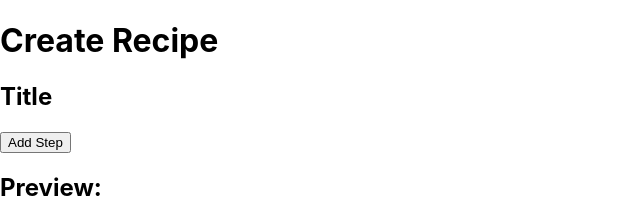
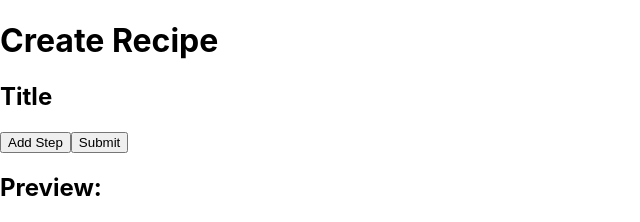
Before and after one commit to zach-habib/Biteful, a React (Create React App) app: page /create in a window 1280 px wide. Shown: the top 222 px of the page, without its empty margins (0-640 px from the left). Built offline with nearby package versions, Linux system fonts and the light colour scheme.

Commit message:
clean up code

```diff
--- a/src/routes/Create.js
+++ b/src/routes/Create.js
@@ -1,6 +1,7 @@
 import { useState } from 'react'
 import { useNavigate } from 'react-router-dom'
 import Step from './../components/Step'
+import recipesData from './../components/recipesData'
 
 let recipeData, setRecipe
 
@@ -14,23 +15,16 @@ const HandleChange = (values) => {
 
 const AddStep = () => {
 	setRecipe(prev => {
-		console.log(prev)
 		const newStep = {
 			id: prev.steps.length,
 			title: '',
 			desc: ''
 		}
-		// return [...prev.steps, newStep]
 		return { ...prev, steps: [...prev.steps, newStep] }
 	})
 }
 
 const Create = () => {
-	// [recipeData, setRecipe] = useState([{
-	// 	id: 0,
-	// 	title: '',
-	// 	desc: ''
-	// }])
 	[recipeData, setRecipe] = useState(
 		{
 			title: '',
@@ -39,8 +33,6 @@ const Create = () => {
 		}
 	)
 	let navigate = useNavigate();
-
-	console.log(recipeData.steps)
 
 	return (
 		<div>
@@ -56,6 +48,7 @@ const Create = () => {
 				)
 			})}
 			<button onClick={AddStep}>Add Step</button>
+			<button>Submit</button>
 			<h2>Preview: </h2>
 			<p>{JSON.stringify(recipeData)}</p>
 		</div>
```
